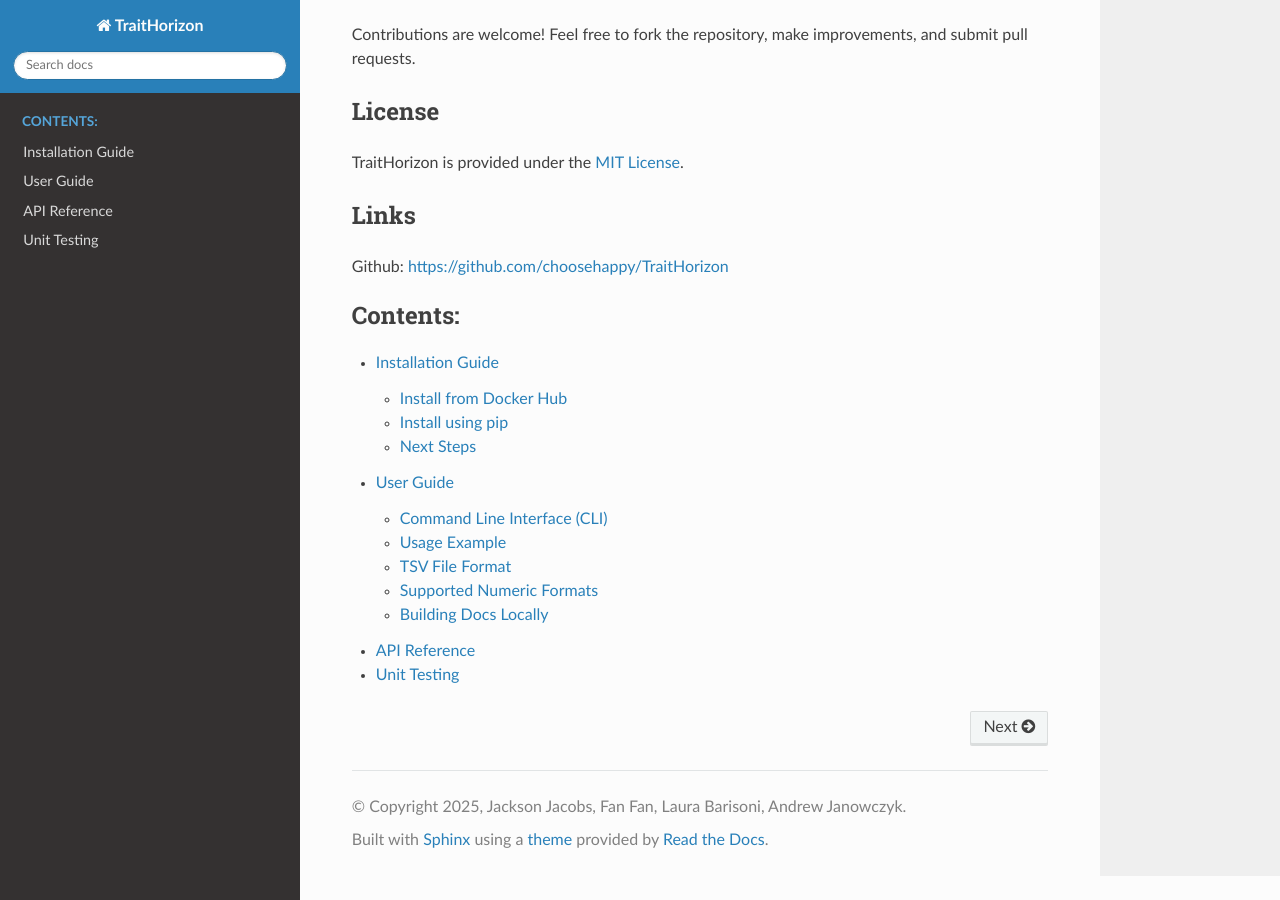
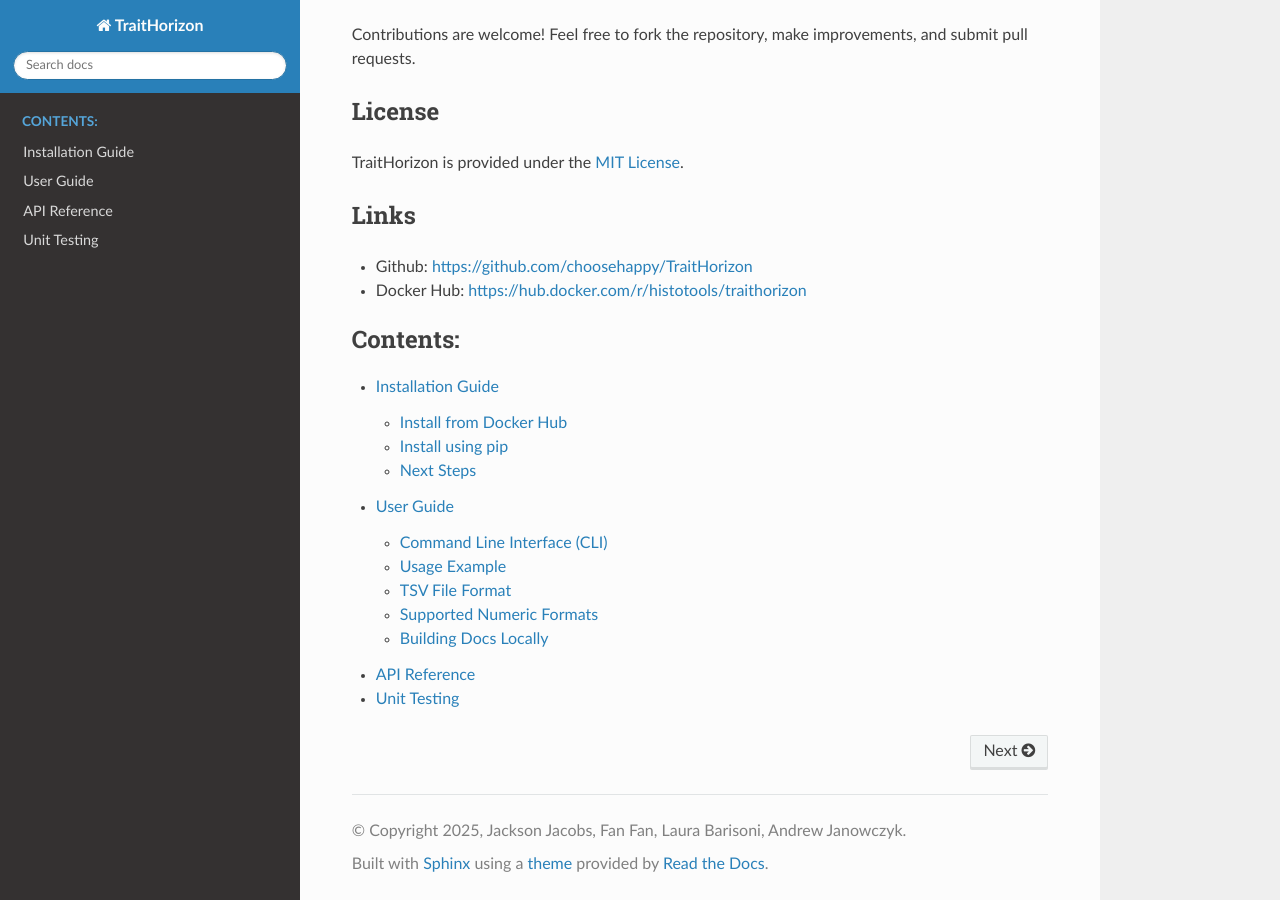
Before and after one commit to choosehappy/TraitHorizon, a Sphinx documentation site: the page built from docs/source/index.rst, in a window 1280 px wide and 900 px high, scrolled down 1037 px. Built offline with Sphinx 7.4.7 and the Read the Docs theme 3.1.0, drawn with Linux system fonts in a browser that asks for light colours.

Commit message:
Add dockerhub links

```diff
--- a/docs/source/index.rst
+++ b/docs/source/index.rst
@@ -25,7 +25,8 @@ TraitHorizon is provided under the `MIT License <https://opensource.org/licenses
 
 Links
 -----
-Github: https://github.com/choosehappy/TraitHorizon
+- Github: https://github.com/choosehappy/TraitHorizon
+- Docker Hub: https://hub.docker.com/r/histotools/traithorizon
 
 .. toctree::
    :maxdepth: 2
--- a/docs/source/installation.rst
+++ b/docs/source/installation.rst
@@ -13,7 +13,7 @@ The recommended way to install TraitHorizon is via Docker. You can run a traitho
 
       Replace `[HOST_DIRECTORY]` and `[CONTAINER_DIRECTORY]` with the appropriate paths on your host and in the container, respectively.
 
-This will start a new container and will open an interactive terminal from which you can run TraitHorizon commands. Please see the :doc:`usage` section for instructions on how to use TraitHorizon.
+This will pull the latest image from the `TraitHorizon DockerHub repository <https://hub.docker.com/r/histotools/traithorizon>`_ and start a new container with an interactive terminal for running TraitHorizon commands. Please see the :doc:`usage` section for instructions on how to use TraitHorizon.
 
 Install using pip
 -------------------
```
